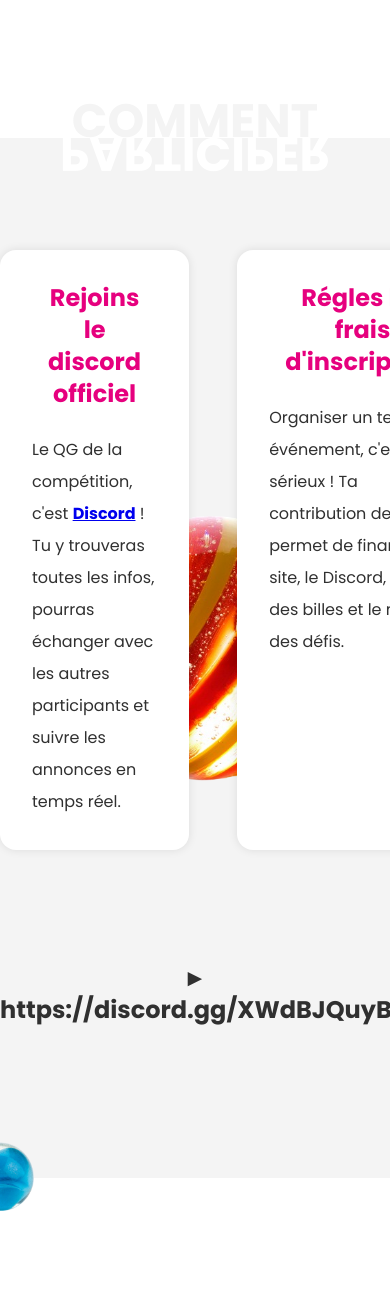
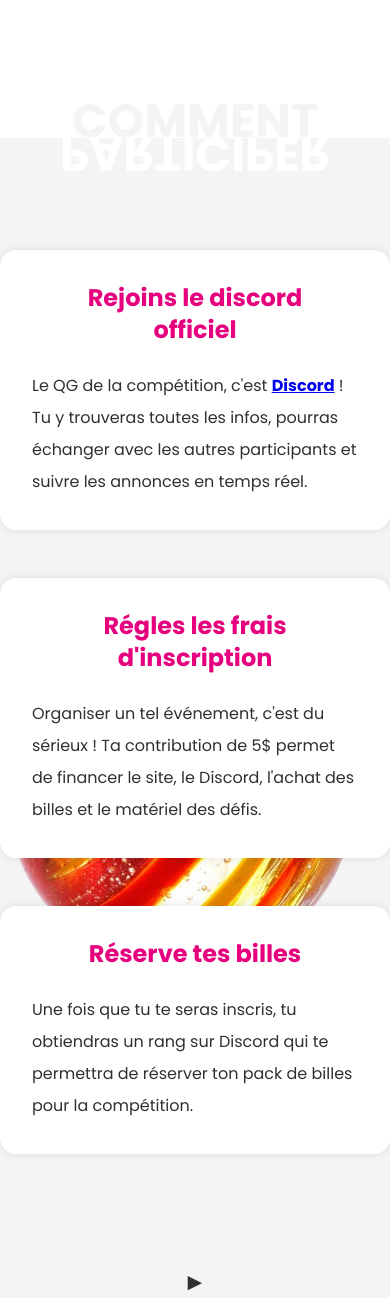
Before and after one commit to ultranawak/ultimate-marble, a PHP site: page /participate.html in a window 390 px wide; the page is wider, and only the part inside the window is pictured. Shown: the part 586-1884 px from the top of that part. Run offline with PHP 8.4, Linux system fonts and the light colour scheme.

Commit message:
Add files via upload

```diff
--- a/style.css
+++ b/style.css
@@ -398,6 +398,9 @@ h3 {
 
 .cards {grid-template-columns: 1fr ;}
 
+#cards-container {display: flex; flex-direction: column; align-items: center; gap: 2em; padding: 8em 2em;}
+
+.left, .right  {border: none;}
 
     .text h1 {max-width: 620px;}
 
@@ -416,7 +419,7 @@ h3 {
     .text {
         margin: auto;
         max-width: 100%;
-        padding-top: 15rem;
+        padding-top : 15rem;
     }
 
     .header-img {
```
